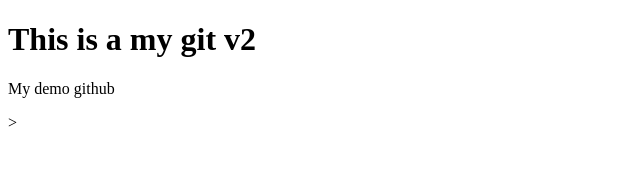
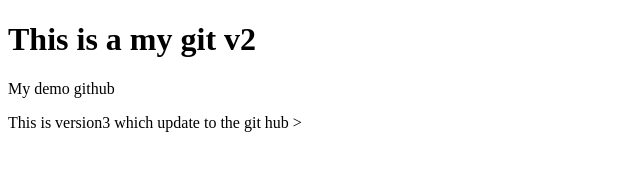
Before and after one commit to sharathDevanga01/new-file, a plain HTML site: page index.html in a window 1280 px wide. Shown: the whole page, without its empty margins (0-640 px from the left). Drawn offline with Linux system fonts and the light colour scheme.

Commit message:
This is version-3

```diff
--- a/index.html
+++ b/index.html
@@ -8,5 +8,7 @@
 <h1>This is a my git v2</h1>
 <p>My demo github</p>
 
+
+This is version3 which update to the git hub
 </body>
 </html>>
```
